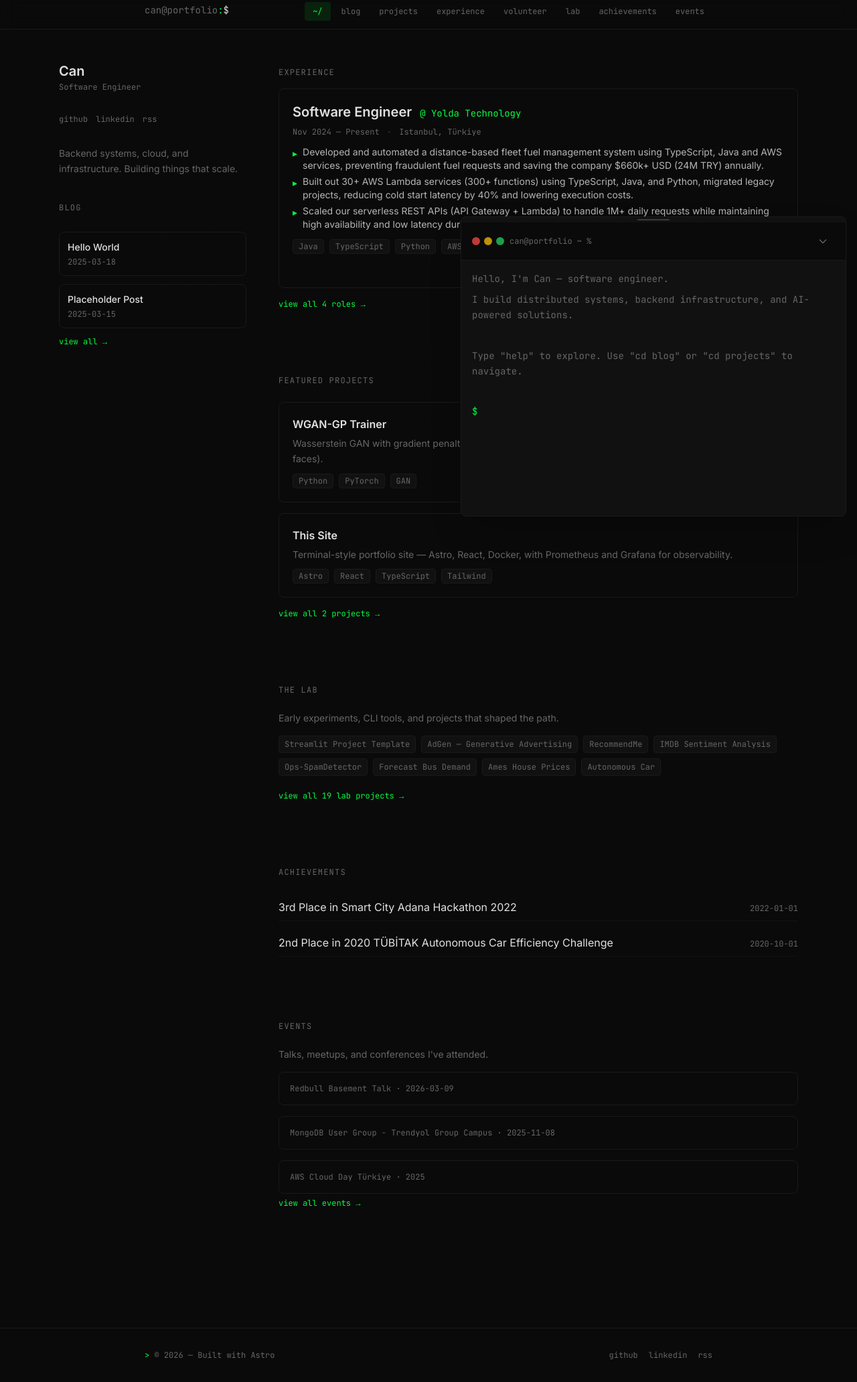
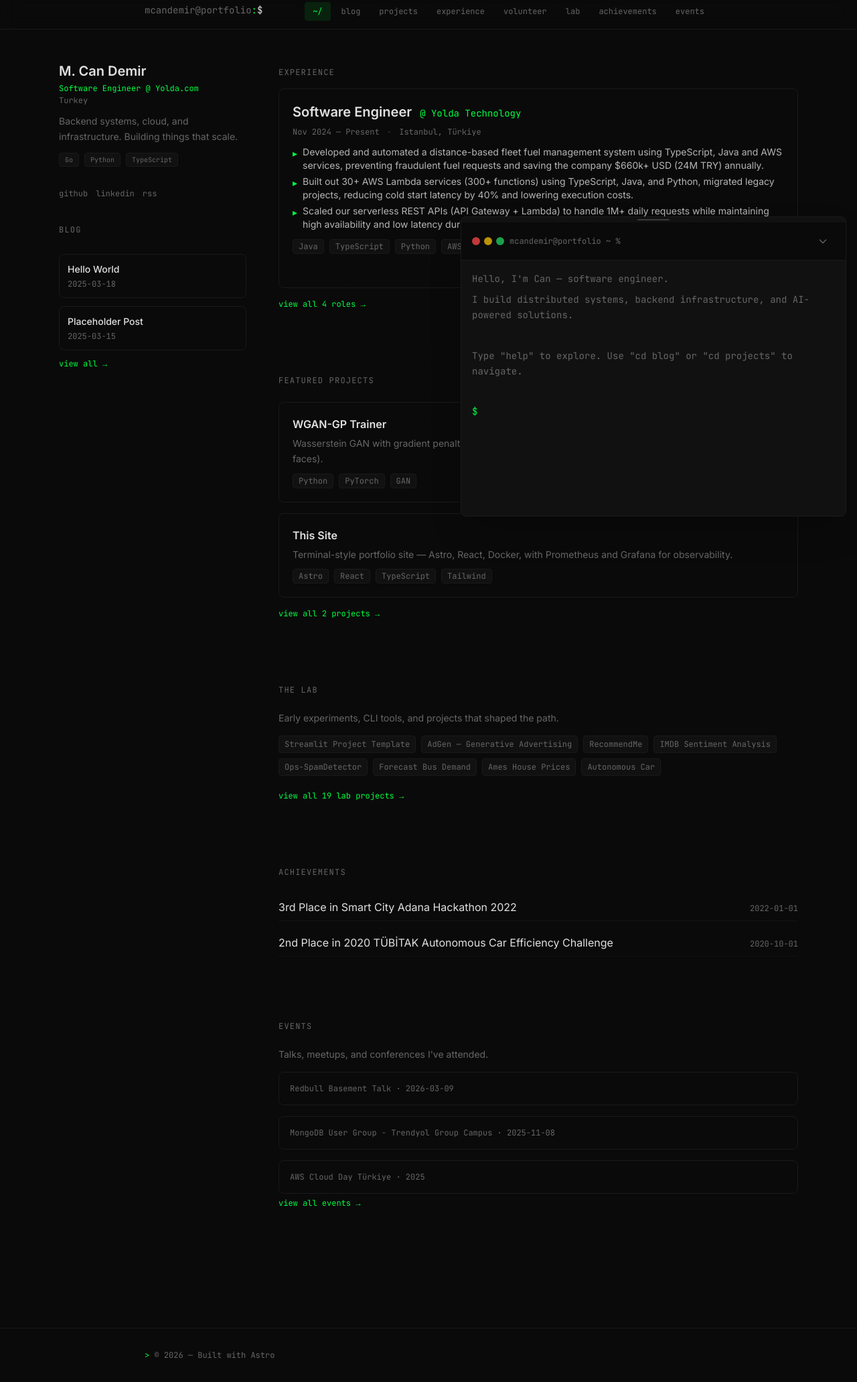
Before and after one commit to mcandemir/portfolio, an Astro site: page / in a window 1280 px wide. Shown: the part 13-2076 px from the top of the page at 67% size. Built offline with nearby package versions, Linux system fonts and the light colour scheme; Astro itself is replaced by a stand-in of ours.

Commit message:
more small polishes

```diff
--- a/src/components/Footer.astro
+++ b/src/components/Footer.astro
@@ -2,36 +2,9 @@
 const year = new Date().getFullYear();
 ---
 <footer class="border-t border-terminal-border mt-20">
-  <div class="max-w-4xl mx-auto px-4 sm:px-6 py-6 sm:py-8 flex flex-col sm:flex-row items-center justify-between gap-4">
+  <div class="max-w-4xl mx-auto px-4 sm:px-6 py-6 sm:py-8">
     <p class="font-mono text-xs text-terminal-muted">
       <span class="text-terminal-green">&gt;</span> &copy; {year} — Built with Astro
     </p>
-    <div class="flex items-center gap-4">
-      <a
-        href="https://github.com/mcandemir"
-        target="_blank"
-        rel="noopener"
-        class="font-mono text-xs text-terminal-muted hover:text-terminal-green transition-colors"
-        aria-label="GitHub"
-      >
-        github
-      </a>
-      <a
-        href="https://www.linkedin.com/in/mcandemir9/"
-        target="_blank"
-        rel="noopener"
-        class="font-mono text-xs text-terminal-muted hover:text-terminal-green transition-colors"
-        aria-label="LinkedIn"
-      >
-        linkedin
-      </a>
-      <a
-        href="/rss.xml"
-        class="font-mono text-xs text-terminal-muted hover:text-terminal-green transition-colors"
-        aria-label="RSS Feed"
-      >
-        rss
-      </a>
-    </div>
   </div>
 </footer>
--- a/src/components/Nav.astro
+++ b/src/components/Nav.astro
@@ -20,7 +20,7 @@ function isActive(href: string): boolean {
 <nav class="sticky top-0 z-50 backdrop-blur-md bg-terminal-bg/80 border-b border-terminal-border">
   <div class="max-w-4xl mx-auto px-4 sm:px-6 h-14 flex items-center justify-between">
     <a href="/" class="font-mono text-sm text-terminal-green hover:text-terminal-green/80 transition-colors shrink-0">
-      <span class="text-terminal-muted">can@portfolio</span><span class="text-terminal-green">:</span><span class="text-terminal-text">$</span>
+      <span class="text-terminal-muted">mcandemir@portfolio</span><span class="text-terminal-green">:</span><span class="text-terminal-text">$</span>
     </a>
 
     <!-- Desktop nav: hidden on mobile -->
--- a/src/components/PersistentTerminal.tsx
+++ b/src/components/PersistentTerminal.tsx
@@ -136,7 +136,7 @@ export default function PersistentTerminal() {
                 <span className="w-3 h-3 rounded-full bg-yellow-500/80" />
                 <span className="w-3 h-3 rounded-full bg-green-500/80" />
               </div>
-              <span className="text-terminal-muted text-xs">can@portfolio ~ %</span>
+              <span className="text-terminal-muted text-xs">mcandemir@portfolio ~ %</span>
             </div>
             <button
               type="button"
--- a/src/components/Sidebar.astro
+++ b/src/components/Sidebar.astro
@@ -8,10 +8,19 @@ const blogPosts = (await getCollection("blog"))
 ---
 
 <aside class="space-y-8 shrink-0">
-  <!-- Name -->
+  <!-- Intro -->
   <div>
-    <h2 class="text-xl font-semibold text-terminal-text">Can</h2>
-    <p class="font-mono text-xs text-terminal-muted mt-0.5">Software Engineer</p>
+    <h2 class="text-xl font-semibold text-terminal-text">M. Can Demir</h2>
+    <p class="font-mono text-xs text-terminal-green mt-1">Software Engineer @ Yolda.com</p>
+    <p class="font-mono text-xs text-terminal-muted mt-0.5">Turkey</p>
+    <p class="text-sm text-terminal-muted leading-relaxed mt-3">
+      Backend systems, cloud, and infrastructure. Building things that scale.
+    </p>
+    <div class="flex flex-wrap gap-2 mt-3">
+      <span class="font-mono text-[10px] px-2 py-0.5 bg-terminal-surface border border-terminal-border rounded text-terminal-muted">Go</span>
+      <span class="font-mono text-[10px] px-2 py-0.5 bg-terminal-surface border border-terminal-border rounded text-terminal-muted">Python</span>
+      <span class="font-mono text-[10px] px-2 py-0.5 bg-terminal-surface border border-terminal-border rounded text-terminal-muted">TypeScript</span>
+    </div>
   </div>
 
   <!-- Links -->
@@ -42,11 +51,6 @@ const blogPosts = (await getCollection("blog"))
       rss
     </a>
   </div>
-
-  <!-- Brief summary -->
-  <p class="text-sm text-terminal-muted leading-relaxed">
-    Backend systems, cloud, and infrastructure. Building things that scale.
-  </p>
 
   <!-- Blog section -->
   <div>
--- a/src/components/Terminal.tsx
+++ b/src/components/Terminal.tsx
@@ -479,7 +479,7 @@ export default function Terminal({ embedded = false, onExit }: TerminalProps) {
           <span className="w-3 h-3 rounded-full bg-yellow-500/80" />
           <span className="w-3 h-3 rounded-full bg-green-500/80" />
         </div>
-        <span className="text-terminal-muted text-xs ml-2">can@portfolio ~ %</span>
+        <span className="text-terminal-muted text-xs ml-2">mcandemir@portfolio ~ %</span>
       </div>
       {body}
     </div>
```
